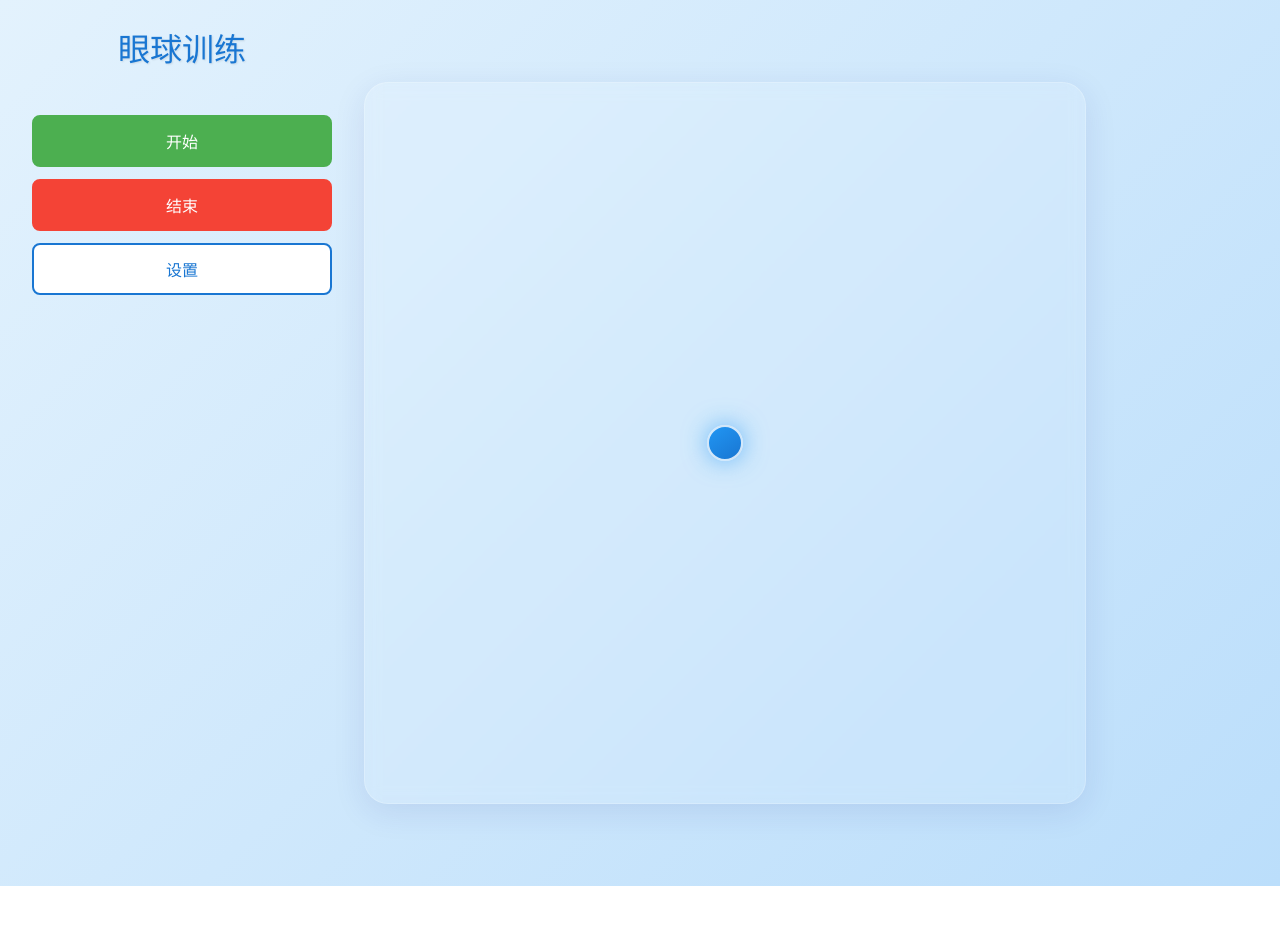
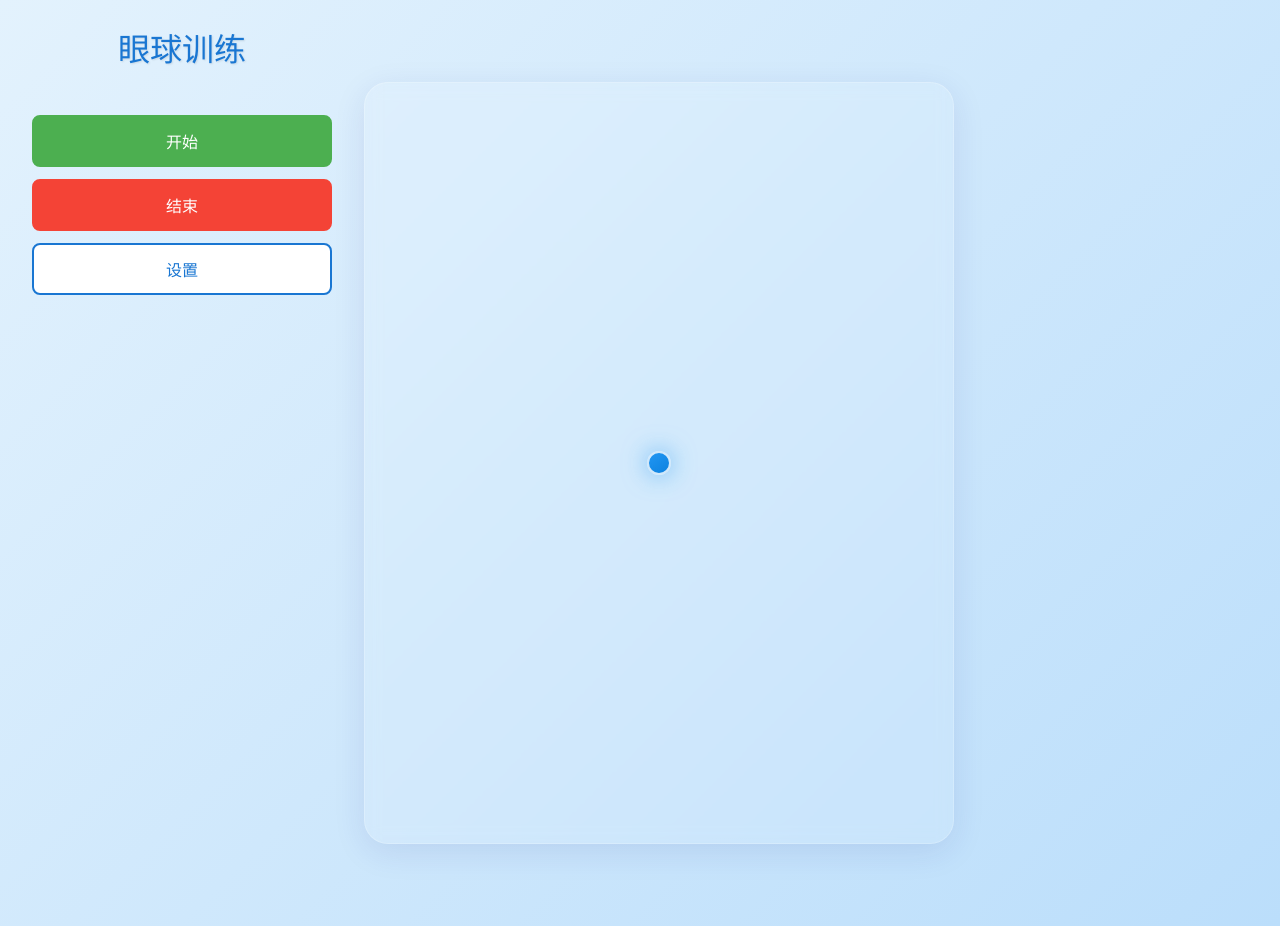
Before and after one commit to GeekyWizKid/EyeFlow, a React (Vite) app: page / in a window 1280 px wide. Before the commit the page ends 886 px from the top, so only its background shows below. Built offline with nearby package versions, Linux system fonts and the light colour scheme.

Commit message:
v1.1
- 添加了训练时长控制功能（1-10分钟可调）
- 增加了小球大小自定义功能（10-50像素可调）
- 新增了界面美化功能，包括：
- 自定义小球颜色
- 自定义背景颜色
- 补充了训练倒计时显示功能

```diff
--- a/src/App.tsx
+++ b/src/App.tsx
@@ -9,6 +9,9 @@ function App() {
   const [showSettings, setShowSettings] = useState(false)
   const [duration, setDuration] = useState(3) // 训练时长（分钟）
   const [remainingTime, setRemainingTime] = useState(0) // 剩余时间（秒）
+  const [dotColor, setDotColor] = useState('#2196f3') // 小球颜色
+  const [backgroundColor, setBackgroundColor] = useState('rgba(255, 255, 255, 0.1)') // 背景颜色
+  const [dotSize, setDotSize] = useState(20) // 小球大小
 
   const handleStart = () => {
     setIsRunning(true)
@@ -100,9 +103,9 @@ function App() {
                 随机运动
               </button>
             </div>
-            <div className="speed-control">
-              <h3>速度设置</h3>
-              <label>速度调节：</label>
+            <div className="speed-duration-controls">
+              <div className="control-group">
+                <h3>运动速度</h3>
                 <input
                   type="range"
                   min="1"
@@ -112,30 +115,59 @@ function App() {
                 />
                 <span>{speed}秒/周期</span>
               </div>
-            <div className="duration-control">
+              <div className="control-group">
                 <h3>训练时长</h3>
-              <div className="duration-buttons">
-                <button
-                  className={duration === 3 ? 'active' : ''}
-                  onClick={() => setDuration(3)}
-                >
-                  3分钟
-                </button>
-                <button
-                  className={duration === 5 ? 'active' : ''}
-                  onClick={() => setDuration(5)}
-                >
-                  5分钟
-                </button>
+                <input
+                  type="range"
+                  min="1"
+                  max="10"
+                  value={duration}
+                  onChange={(e) => setDuration(Number(e.target.value))}
+                />
+                <span>{duration}分钟</span>
               </div>
+            </div>
+            <div className="color-controls">
+              <div className="control-group">
+                <h3>小球颜色</h3>
+                <input
+                  type="color"
+                  value={dotColor}
+                  onChange={(e) => setDotColor(e.target.value)}
+                />
+              </div>
+              <div className="control-group">
+                <h3>背景颜色</h3>
+                <input
+                  type="color"
+                  value={backgroundColor.replace(/[^#\d]/g, '#')}
+                  onChange={(e) => setBackgroundColor(`${e.target.value}1a`)}
+                />
+              </div>
+            </div>
+            <div className="control-group">
+              <h3>小球大小</h3>
+              <input
+                type="range"
+                min="10"
+                max="50"
+                value={dotSize}
+                onChange={(e) => setDotSize(Number(e.target.value))}
+              />
+              <span>{dotSize}像素</span>
             </div>
           </div>
         )}
       </div>
 
-      <div className="trainer-container">
-        <EyeTrainer mode={mode} speed={speed} isRunning={isRunning} />
-      </div>
+      <EyeTrainer
+        mode={mode}
+        speed={speed}
+        isRunning={isRunning}
+        dotColor={dotColor}
+        backgroundColor={backgroundColor}
+        dotSize={dotSize}
+      />
     </div>
   )
 }
--- a/src/components/EyeTrainer.tsx
+++ b/src/components/EyeTrainer.tsx
@@ -5,12 +5,18 @@ interface EyeTrainerProps {
   mode?: 'circular' | 'horizontal' | 'vertical' | 'figure8' | 'spiral' | 'square' | 'random';
   speed?: number; // 动画速度，单位：秒
   isRunning?: boolean;
+  dotColor?: string; // 小球颜色
+  backgroundColor?: string; // 背景颜色
+  dotSize?: number; // 小球大小，单位：像素
 }
 
 const EyeTrainer: React.FC<EyeTrainerProps> = ({
   mode = 'circular',
   speed = 5,
-  isRunning = true
+  isRunning = true,
+  dotColor = '#2196f3',
+  backgroundColor = 'rgba(255, 255, 255, 0.1)',
+  dotSize = 20
 }) => {
   const [position, setPosition] = useState({ x: 0, y: 0 });
   const [containerSize, setContainerSize] = useState(0);
@@ -108,15 +114,44 @@ const EyeTrainer: React.FC<EyeTrainerProps> = ({
   }, [mode, speed, isRunning, containerSize, startTime]);
 
   return (
-    <div className="eye-trainer-container">
+    <div
+      className="eye-trainer-container"
+      style={{ background: backgroundColor }}
+    >
       <div
         className="training-dot"
         style={{
-          transform: `translate(${position.x}px, ${position.y}px)`
+          transform: `translate(${position.x}px, ${position.y}px)`,
+          background: `linear-gradient(145deg, ${dotColor}, ${adjustColor(dotColor, -20)})`,
+          boxShadow: `0 0 25px ${adjustColorOpacity(dotColor, 0.6)}`,
+          width: `${dotSize}px`,
+          height: `${dotSize}px`
         }}
       />
     </div>
   );
 };
 
+// 辅助函数：调整颜色亮度
+const adjustColor = (color: string, amount: number): string => {
+  const hex = color.replace('#', '');
+  const num = parseInt(hex, 16);
+  let r = (num >> 16) + amount;
+  let g = ((num >> 8) & 0x00FF) + amount;
+  let b = (num & 0x0000FF) + amount;
+  r = Math.min(Math.max(0, r), 255);
+  g = Math.min(Math.max(0, g), 255);
+  b = Math.min(Math.max(0, b), 255);
+  return `#${(b | (g << 8) | (r << 16)).toString(16).padStart(6, '0')}`;
+};
+
+// 辅助函数：调整颜色透明度
+const adjustColorOpacity = (color: string, opacity: number): string => {
+  const hex = color.replace('#', '');
+  const r = parseInt(hex.substring(0, 2), 16);
+  const g = parseInt(hex.substring(2, 4), 16);
+  const b = parseInt(hex.substring(4, 6), 16);
+  return `rgba(${r}, ${g}, ${b}, ${opacity})`;
+};
+
 export default EyeTrainer;
--- a/src/styles/EyeTrainer.css
+++ b/src/styles/EyeTrainer.css
@@ -1,7 +1,7 @@
 .eye-trainer-container {
   position: relative;
-  width: min(90vw, 90vh);
-  height: min(90vw, 90vh);
+  width: min(95vw, 95vh);
+  height: min(95vw, 95vh);
   margin: 50px auto;
   display: flex;
   justify-content: center;
```
Also changed, not shown: 1 other file (tests, documents, lock files or other folders). Lines whose indentation alone changed are shown as unchanged.
